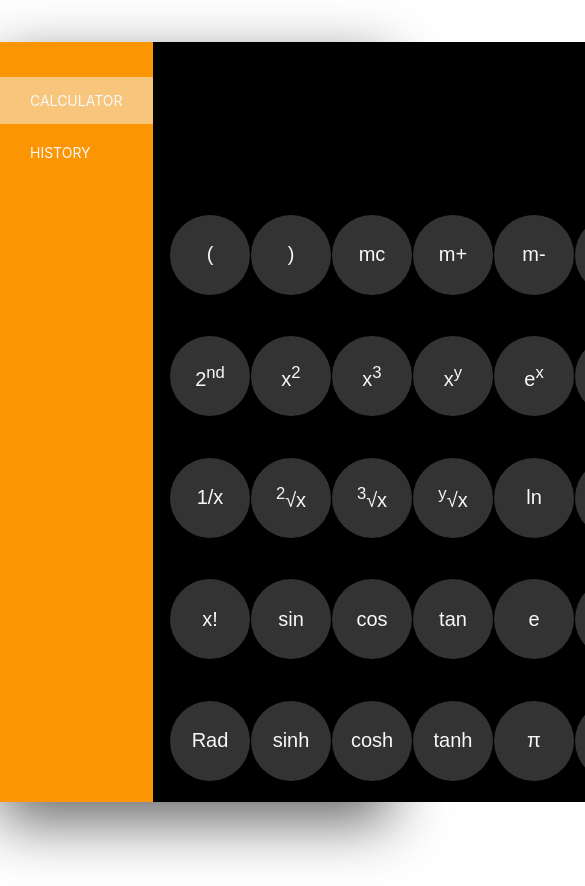
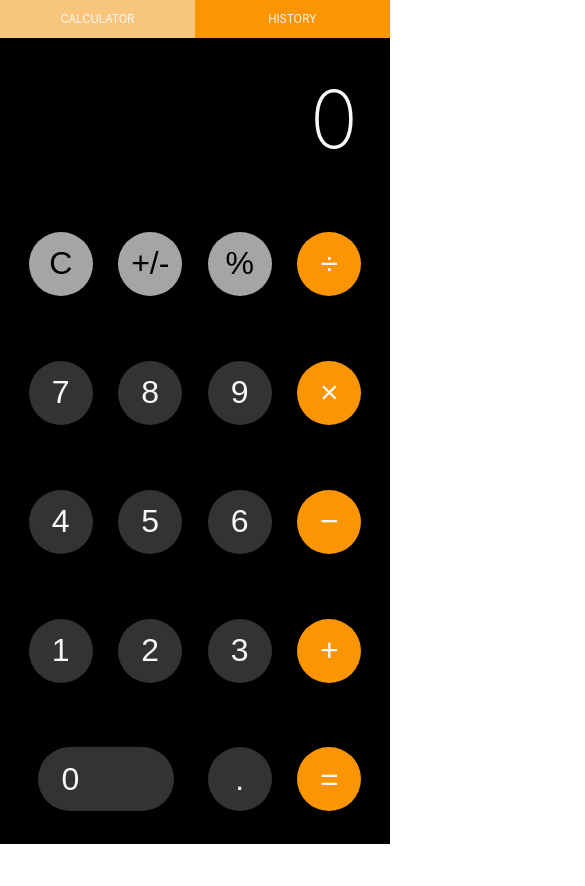
Before and after one commit to lokiReact/loki-calc, a React (Create React App) app: page / in a window 390 px wide. Shown: the top 886 px of the page, 585 px wide, since content can reach past the window. After the commit the page ends 844 px from the top, so only its background shows below. Built offline with nearby package versions, Linux system fonts and the light colour scheme.

Commit message:
Added Media queries

```diff
--- a/src/components/Menu/Menu.module.css
+++ b/src/components/Menu/Menu.module.css
@@ -12,3 +12,11 @@
     font-size: 1.4rem;
     margin-top: 3.5rem;
 }
+
+@media only screen and (max-width: 56.25em){
+    .NavigationItems{
+        margin-top: 0;
+        display: flex;
+        justify-content: center;
+    }
+}
--- a/src/components/NavigationItem/NavigationItem.module.css
+++ b/src/components/NavigationItem/NavigationItem.module.css
@@ -44,8 +44,6 @@
 }
 
 
-
-
 .NavigationItem a:link,
 .NavigationItem a:visited{
     text-decoration: none;
@@ -56,3 +54,17 @@
     display: flex;
     align-items: center;
 }
+
+
+@media only screen and (max-width: 56.25em){
+    .NavigationItem{
+        flex: 1;
+    }
+    .NavigationItem:not(:last-child){
+        margin-bottom: 0;
+    }
+    .NavigationItem a:link,
+    .NavigationItem a:visited{
+        justify-content: center;
+    }
+}
--- a/src/containers/Calculator/Calculator.module.css
+++ b/src/containers/Calculator/Calculator.module.css
@@ -19,3 +19,9 @@
     display: flex;
     align-items: center;
 }
+
+@media only screen and (max-width: 50em){
+    .ScientificPanel{
+        display: none;
+    }
+}
--- a/src/hoc/Layout/Layout.module.css
+++ b/src/hoc/Layout/Layout.module.css
@@ -6,9 +6,48 @@
     min-height: 90vh;
     display: flex;
 }
+@media only screen and (max-width: 75em){
+    .Layout{
+        margin: 0;
+        max-width: 100%;
+        height: 100vh;
+    }
+}
+@media only screen and (max-width: 56.25em){
+    .Layout{
+        flex-direction: column;
+    }
+}
+
+@media only screen and (max-width: 50em){
+    .Layout{
+        width: 50%;
+        margin: 0 auto;
+    }
+}
+
+@media only screen and (max-width: 40.625em){
+    .Layout{
+        width: 70%;
+        margin: 0 auto;
+    }
+}
+
+@media only screen and (max-width: 31.25em){
+    .Layout{
+        width: 100%;
+        margin: 0 auto;
+    }
+}
 
 .Nav{
     flex: 0 0 15%;
+}
+@media only screen and (max-width: 56.25em){
+    .Nav{
+        flex: 0;
+        max-height: 10vh;
+    }
 }
 
 .Content{
--- a/src/index.css
+++ b/src/index.css
@@ -24,6 +24,12 @@
 html{
   font-size: 62.5%;
   box-sizing: border-box;
+
+}
+@media only screen and (max-width: 68.75em){
+  html{
+    font-size: 50%;
+  }
 }
 
 body {
```
